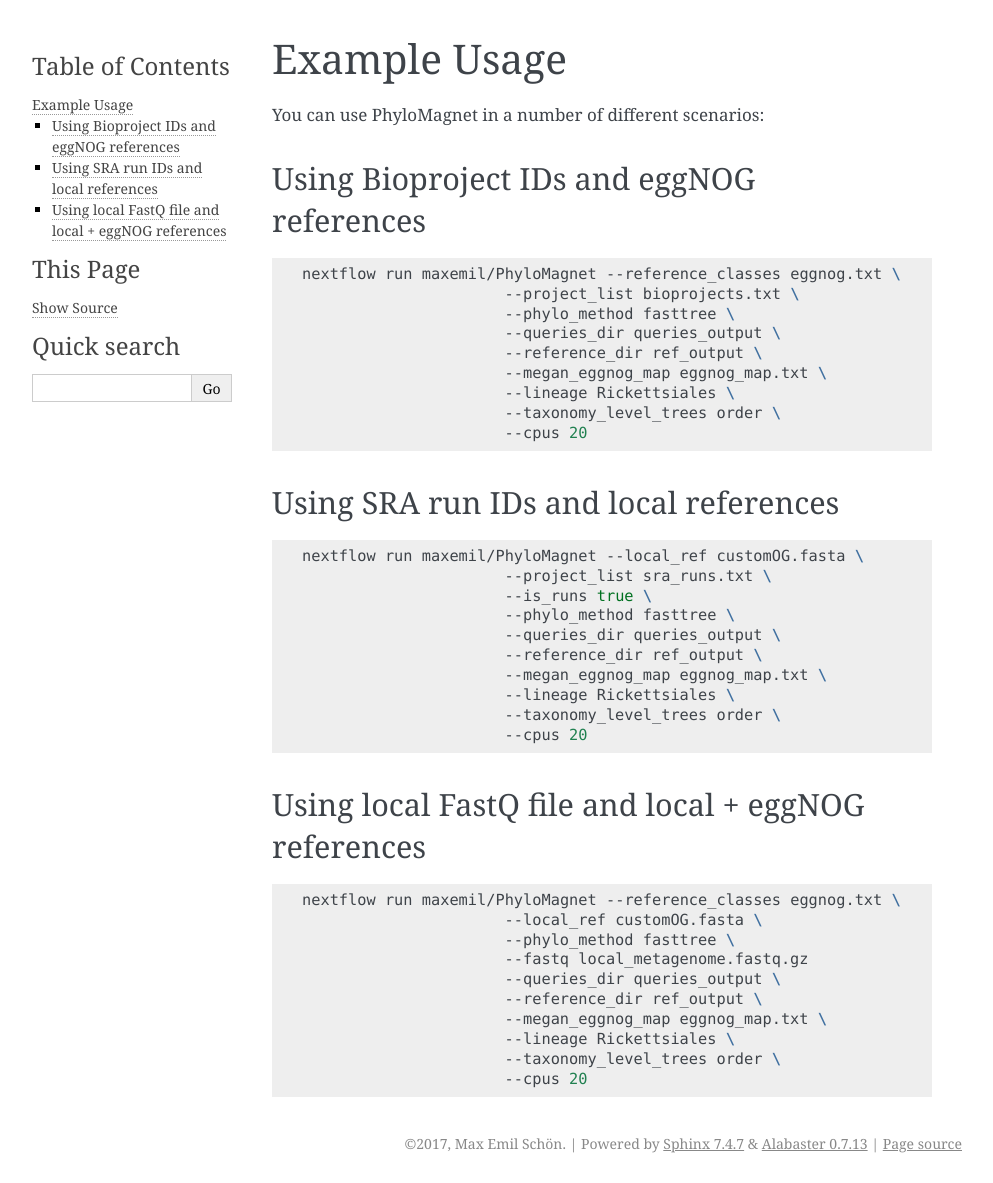
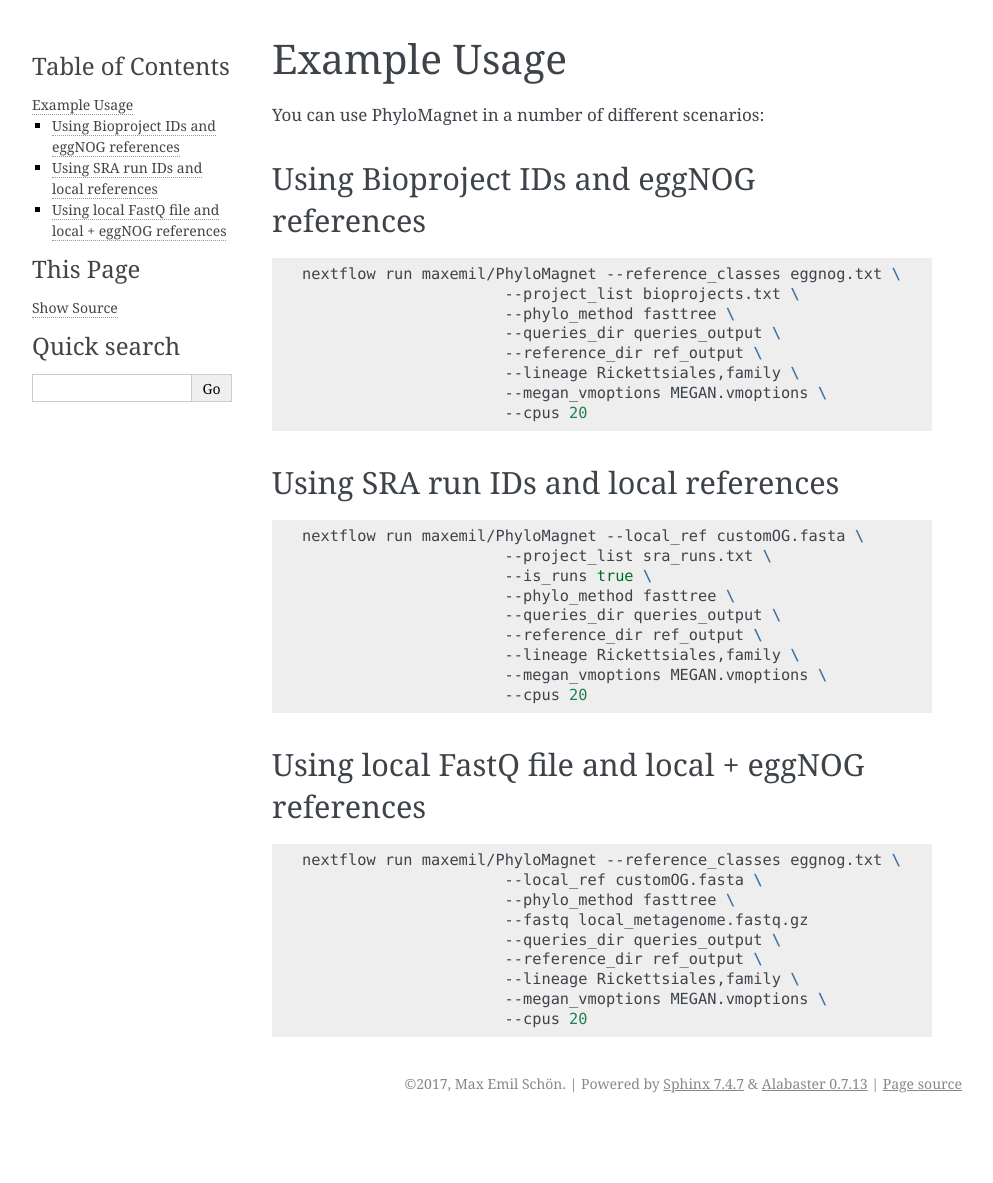
Before and after one commit to maxemil/PhyloMagnet, a Sphinx documentation site: the page built from docs/contents/example.rst, in a window 1280 px wide. Shown: the whole page, without its empty margins (148-1141 px from the left). Built offline with Sphinx 7.4.7, drawn with Linux system fonts in a browser that asks for light colours; after the commit the page ends 1123 px from its top, so only the background shows below that.

```diff
--- a/docs/contents/example.rst
+++ b/docs/contents/example.rst
@@ -12,9 +12,8 @@ Using Bioproject IDs and eggNOG references
                          --phylo_method fasttree \
                          --queries_dir queries_output \
                          --reference_dir ref_output \
-                         --megan_eggnog_map eggnog_map.txt \
-                         --lineage Rickettsiales \
-                         --taxonomy_level_trees order \
+                         --lineage Rickettsiales,family \
+                         --megan_vmoptions MEGAN.vmoptions \
                          --cpus 20
 
 
@@ -30,9 +29,8 @@ Using SRA run IDs and local references
                          --phylo_method fasttree \
                          --queries_dir queries_output \
                          --reference_dir ref_output \
-                         --megan_eggnog_map eggnog_map.txt \
-                         --lineage Rickettsiales \
-                         --taxonomy_level_trees order \
+                         --lineage Rickettsiales,family \
+                         --megan_vmoptions MEGAN.vmoptions \
                          --cpus 20
 
 
@@ -48,7 +46,6 @@ Using local FastQ file and local + eggNOG references
                          --fastq local_metagenome.fastq.gz
                          --queries_dir queries_output \
                          --reference_dir ref_output \
-                         --megan_eggnog_map eggnog_map.txt \
-                         --lineage Rickettsiales \
-                         --taxonomy_level_trees order \
+                         --lineage Rickettsiales,family \
+                         --megan_vmoptions MEGAN.vmoptions \
                          --cpus 20
--- a/docs/index.rst
+++ b/docs/index.rst
@@ -9,6 +9,7 @@ Contents:
    contents/installation
    contents/command_line_options
    contents/example
+   contents/troubleshooting
    contents/contact
 
 Indices and tables
```
Also changed, not shown: README.md (+5 -2 lines), docs/contents/command_line_options.rst (+2 -2 lines), docs/contents/contact.rst (+13 -6 lines), docs/contents/troubleshooting.rst (added, +16 -0 lines).
